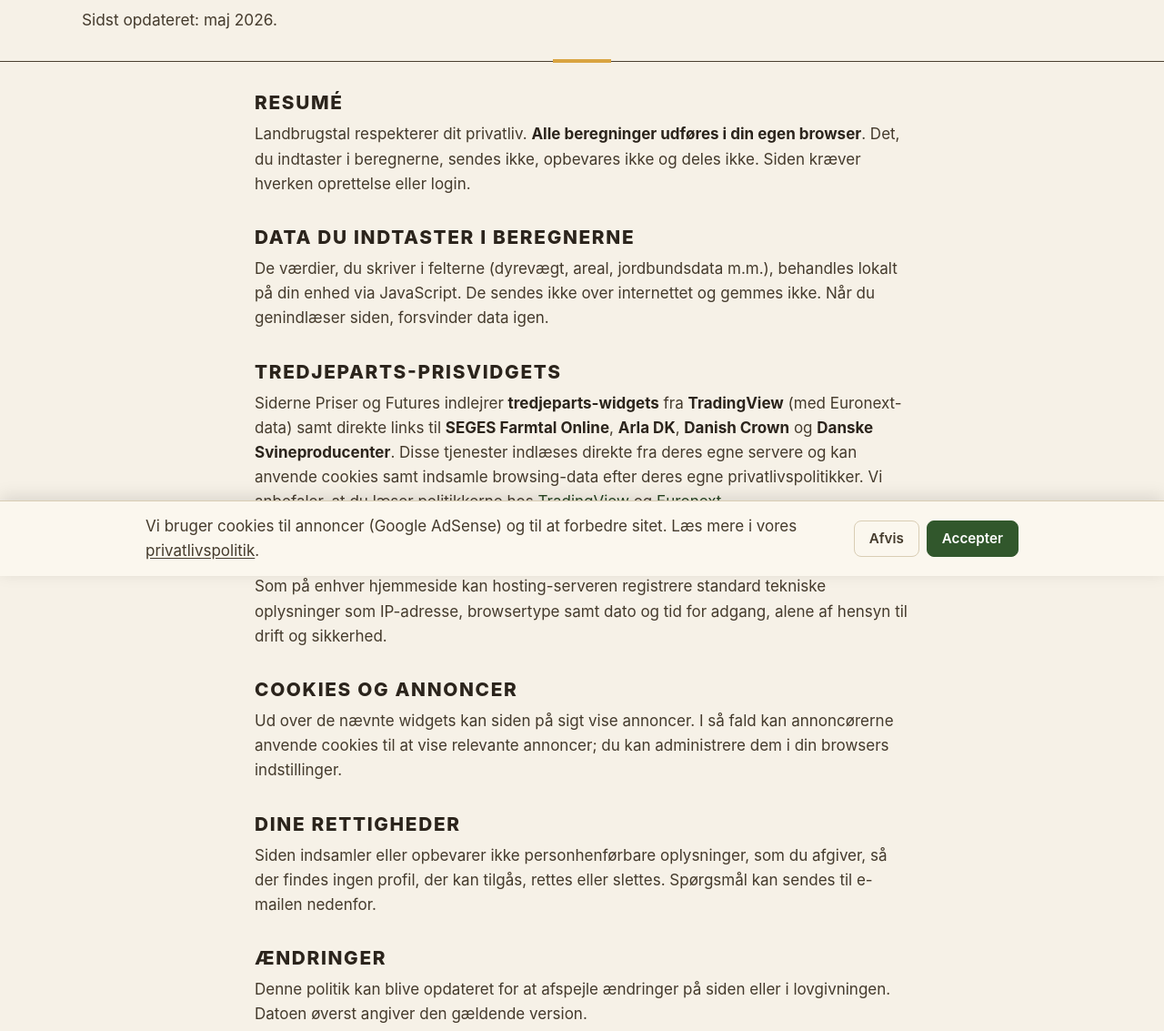
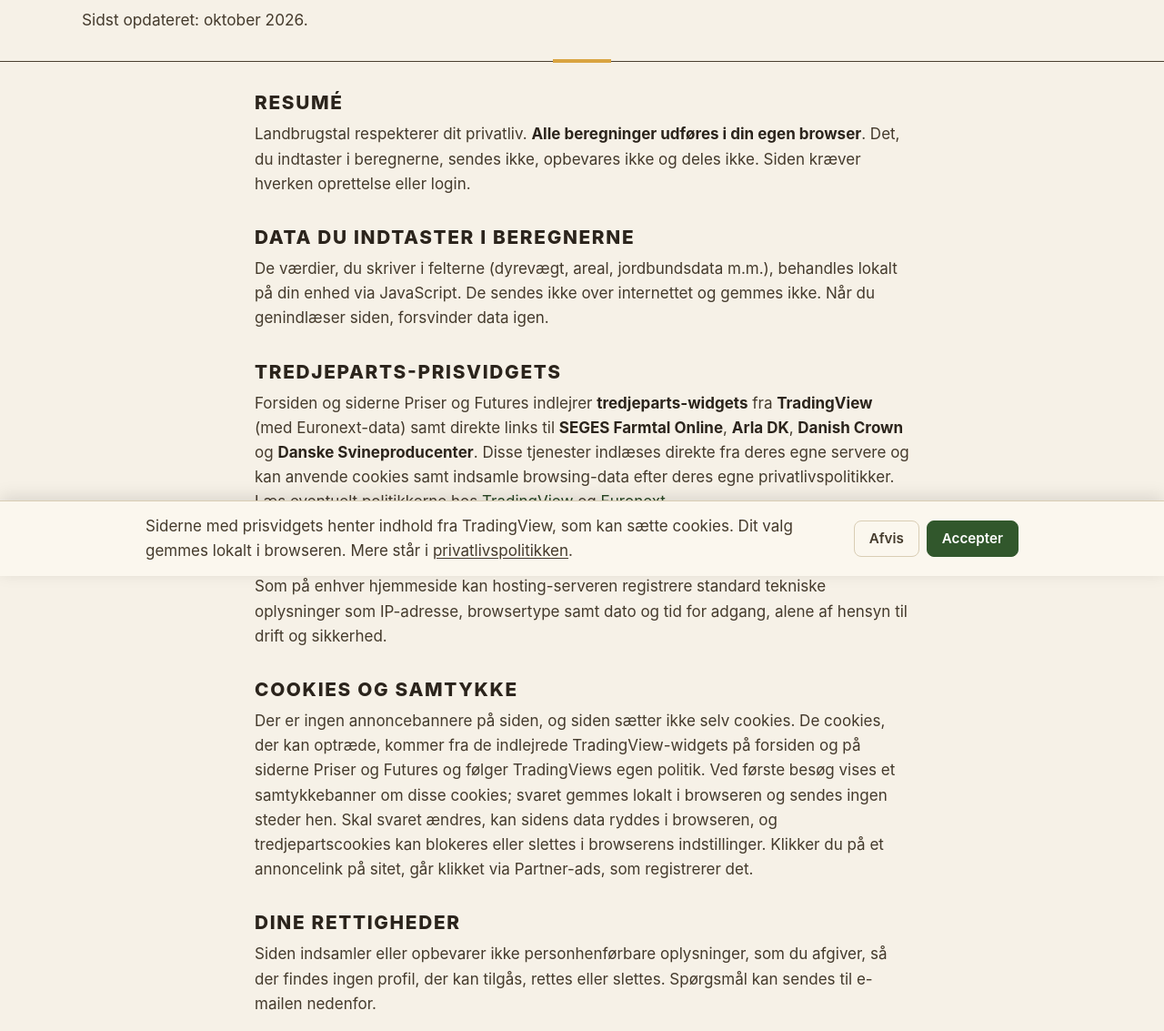
Before and after one commit to calculadoraestatistica/landbrugstal, a plain HTML site: page privacidade.html in a window 1280 px wide. Shown: the part 167-1300 px from the top of the page at 91% size. Drawn offline with Linux system fonts and the light colour scheme.

Commit message:
docs: a prosa passa a descrever o site sem AdSense
Complementa a remocao do AdSense. As politicas de privacidade, os termos, a
politica editorial e as paginas sobre e contato ainda afirmavam que o site
exibia anuncio, o que virou falso no mesmo dia em que o codigo saiu.

Foram 145 trocas em 36 arquivos nos nove sites, nos dois idiomas, cada uma
conferida contra o arquivo antes de ser escrita.

Tres coisas que a conferencia pegou e que valem registro:

  O MESMO DADO EM DOIS LUGARES. Varias paginas repetem a frase no JSON-LD e
  no texto visivel, e as duas versoes diferem nas tags inline: a visivel tem
  <em> ou <strong> onde o JSON-LD tem texto puro. Trocar so uma deixava o
  dado estruturado contradizendo a pagina. O mesmo valeu para dateModified.

  O BANNER DE CONSENTIMENTO NAO CONTROLA O TRADINGVIEW. No landbrugstal e no
  agrododia o banner ficou, porque esses dois carregam widget do TradingView.
  Mas o cookie-consent.js so empilha gtag('consent', ...) no dataLayer, e os
  scripts da TradingView sao <script async> soltos que carregam aceite ou
  recuse. A prosa nova foi escrita para NAO prometer bloqueio, mas o botao
  "Afvis" continua sugerindo um controle que nao existe. Fica anotado.

  O TRADINGVIEW ESTA EM 3 PAGINAS, NAO 6. Sao 6 widgets em 3 paginas (index,
  cotacoes e futuros). As outras 47 tem so o <link rel="preconnect">. Minha
  contagem anterior estava errada.

NAO MEXIDO, de proposito: o changelog de cada site. As entradas antigas sobre
AdSense e Consent Mode sao registro historico e eram verdade na epoca.

NAO MEXIDO, e e decisao do dono: o ads.txt dos dez sites continua com
"google.com, pub-7516029395999799, DIRECT". E uma autorizacao publica para
vender inventario de anuncio num site que nao serve anuncio. Nao e falso, o
ID e real, mas e resto. Mesma categoria da <meta google-adsense-account>,
que tambem ficou.

Co-Authored-By: Claude Opus 5 <noreply@anthropic.com>

```diff
--- a/js/cookie-consent.js
+++ b/js/cookie-consent.js
@@ -62,8 +62,8 @@
     wrap.setAttribute('aria-label', 'Cookieindstillinger');
     wrap.innerHTML = [
       '<div class="cookie-banner__inner">',
-      '  <p class="cookie-banner__text">Vi bruger cookies til annoncer (Google AdSense) og til at forbedre sitet. Læs mere i vores ',
-      '  <a href="/privacidade.html">privatlivspolitik</a>.</p>',
+      '  <p class="cookie-banner__text">Siderne med prisvidgets henter indhold fra TradingView, som kan sætte cookies. Dit valg gemmes lokalt i browseren. Mere står i ',
+      '  <a href="/privacidade.html">privatlivspolitikken</a>.</p>',
       '  <div class="cookie-banner__actions">',
       '    <button type="button" class="cc-btn cc-btn--ghost" data-cookie="deny">Afvis</button>',
       '    <button type="button" class="cc-btn cc-btn--primary" data-cookie="grant">Accepter</button>',
--- a/privacidade.html
+++ b/privacidade.html
@@ -76,7 +76,7 @@
         </ol>
       </nav>
       <h1>Privatlivspolitik</h1>
-      <p class="lead">Sidst opdateret: maj 2026.</p>
+      <p class="lead">Sidst opdateret: oktober 2026.</p>
     </div>
   </div>
 
@@ -90,13 +90,13 @@
       <p>De værdier, du skriver i felterne (dyrevægt, areal, jordbundsdata m.m.), behandles lokalt på din enhed via JavaScript. De sendes ikke over internettet og gemmes ikke. Når du genindlæser siden, forsvinder data igen.</p>
 
       <h2>Tredjeparts-prisvidgets</h2>
-      <p>Siderne Priser og Futures indlejrer <strong>tredjeparts-widgets</strong> fra <strong>TradingView</strong> (med Euronext-data) samt direkte links til <strong>SEGES Farmtal Online</strong>, <strong>Arla DK</strong>, <strong>Danish Crown</strong> og <strong>Danske Svineproducenter</strong>. Disse tjenester indlæses direkte fra deres egne servere og kan anvende cookies samt indsamle browsing-data efter deres egne privatlivspolitikker. Vi anbefaler, at du læser politikkerne hos <a href="https://www.tradingview.com/policies/" rel="nofollow noopener" target="_blank">TradingView</a> og <a href="https://www.euronext.com/" rel="nofollow noopener" target="_blank">Euronext</a>.</p>
+      <p>Forsiden og siderne Priser og Futures indlejrer <strong>tredjeparts-widgets</strong> fra <strong>TradingView</strong> (med Euronext-data) samt direkte links til <strong>SEGES Farmtal Online</strong>, <strong>Arla DK</strong>, <strong>Danish Crown</strong> og <strong>Danske Svineproducenter</strong>. Disse tjenester indlæses direkte fra deres egne servere og kan anvende cookies samt indsamle browsing-data efter deres egne privatlivspolitikker. Læs eventuelt politikkerne hos <a href="https://www.tradingview.com/policies/" rel="nofollow noopener" target="_blank">TradingView</a> og <a href="https://www.euronext.com/" rel="nofollow noopener" target="_blank">Euronext</a>.</p>
 
       <h2>Browsing-data</h2>
       <p>Som på enhver hjemmeside kan hosting-serveren registrere standard tekniske oplysninger som IP-adresse, browsertype samt dato og tid for adgang, alene af hensyn til drift og sikkerhed.</p>
 
-      <h2>Cookies og annoncer</h2>
-      <p>Ud over de nævnte widgets kan siden på sigt vise annoncer. I så fald kan annoncørerne anvende cookies til at vise relevante annoncer; du kan administrere dem i din browsers indstillinger.</p>
+      <h2>Cookies og samtykke</h2>
+      <p>Der er ingen annoncebannere på siden, og siden sætter ikke selv cookies. De cookies, der kan optræde, kommer fra de indlejrede TradingView-widgets på forsiden og på siderne Priser og Futures og følger TradingViews egen politik. Ved første besøg vises et samtykkebanner om disse cookies; svaret gemmes lokalt i browseren og sendes ingen steder hen. Skal svaret ændres, kan sidens data ryddes i browseren, og tredjepartscookies kan blokeres eller slettes i browserens indstillinger. Klikker du på et annoncelink på sitet, går klikket via Partner-ads, som registrerer det.</p>
 
       <h2>Dine rettigheder</h2>
       <p>Siden indsamler eller opbevarer ikke personhenførbare oplysninger, som du afgiver, så der findes ingen profil, der kan tilgås, rettes eller slettes. Spørgsmål kan sendes til e-mailen nedenfor.</p>
```
Also changed, not shown: politica-editorial.html (+4 -4 lines), sobre.html (+3 -3 lines), termos.html (+3 -3 lines).
